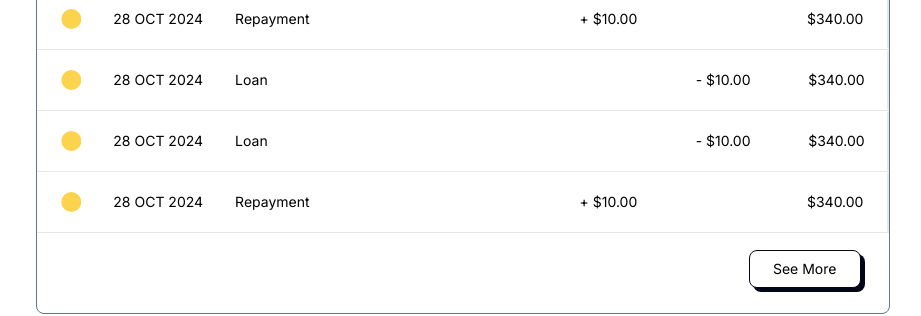
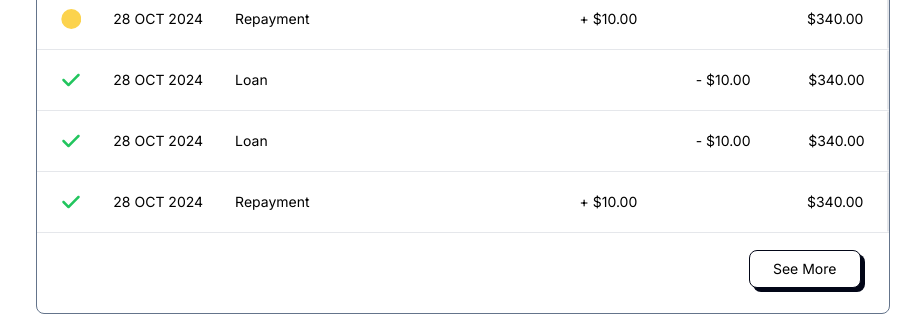
Before and after one commit to RCopJr/first-round-bree-take-home, a Next.js app: page / in a window 1280 px wide. Shown: the part 454-770 px from the top of the page, without its empty margins (177-1098 px from the left). Built offline with nearby package versions, Linux system fonts and the light colour scheme.

Commit message:
Update status icon to be more accessible

```diff
--- a/app/page.tsx
+++ b/app/page.tsx
@@ -30,7 +30,7 @@ const transactions: TransactionEntry[] = [
     amount: 10,
     balance: 340,
     repaymentDate: new Date(),
-    status: "pending",
+    status: "success",
   },
   {
     id: 4,
@@ -39,7 +39,7 @@ const transactions: TransactionEntry[] = [
     amount: 10,
     balance: 340,
     repaymentDate: new Date(),
-    status: "pending",
+    status: "success",
   },
   {
     id: 5,
@@ -48,7 +48,7 @@ const transactions: TransactionEntry[] = [
     amount: 10,
     balance: 340,
     repaymentDate: new Date(),
-    status: "pending",
+    status: "success",
   },
 ];
 
--- a/components/Transaction.tsx
+++ b/components/Transaction.tsx
@@ -3,7 +3,7 @@ import { formatDate, formatToDollar } from "@/utils/formatters";
 import React from "react";
 
 const Transaction = ({
-  transaction: { id, date, type, amount, balance, repaymentDate },
+  transaction: { id, date, type, amount, balance, repaymentDate, status },
 }: {
   transaction: TransactionEntry;
 }) => {
@@ -11,13 +11,22 @@ const Transaction = ({
     <li className="relative group flex gap-3 sm:gap-5 border-b px-6 py-5 items-center justify-between text-sm overflow-hidden">
       <div className="flex gap-5 md:gap-8">
         <svg
-          className="size-5 text-amber-300"
+          className={status === "pending" ? "size-5 text-amber-300" : "hidden"}
           fill="currentColor"
           xmlns="http://www.w3.org/2000/svg"
           viewBox="0 0 496 512"
         >
           {/* <!--!Font Awesome Free 6.6.0 by @fontawesome - https://fontawesome.com License - https://fontawesome.com/license/free Copyright 2024 Fonticons, Inc.--> */}
           <path d="M256 512A256 256 0 1 0 256 0a256 256 0 1 0 0 512z" />
+        </svg>
+        <svg
+          className={status === "success" ? "size-5 text-green-500" : "hidden"}
+          fill="currentColor"
+          xmlns="http://www.w3.org/2000/svg"
+          viewBox="0 0 448 512"
+        >
+          {/* <!--!Font Awesome Free 6.6.0 by @fontawesome - https://fontawesome.com License - https://fontawesome.com/license/free Copyright 2024 Fonticons, Inc.--> */}
+          <path d="M438.6 105.4c12.5 12.5 12.5 32.8 0 45.3l-256 256c-12.5 12.5-32.8 12.5-45.3 0l-128-128c-12.5-12.5-12.5-32.8 0-45.3s32.8-12.5 45.3 0L160 338.7 393.4 105.4c12.5-12.5 32.8-12.5 45.3 0z" />
         </svg>
         <span>{formatDate(date)}</span>
         <span className="hidden sm:inline-block">{type}</span>
@@ -31,7 +40,6 @@ const Transaction = ({
         <span className="col-start-3 hidden sm:inline-block">
           ${formatToDollar(balance)}
         </span>
-        {/* <span>{formatDate(repaymentDate)}</span> */}
       </div>
       <div className="flex gap-5 justify-start items-center absolute top-0 right-0 w-0 h-full bg-white z-10 transition-width duration-300 ease-in-out rounded-lg border group-hover:w-full sm:group-hover:w-1/2">
         <span className="ml-6">ID: {id}</span>
```
